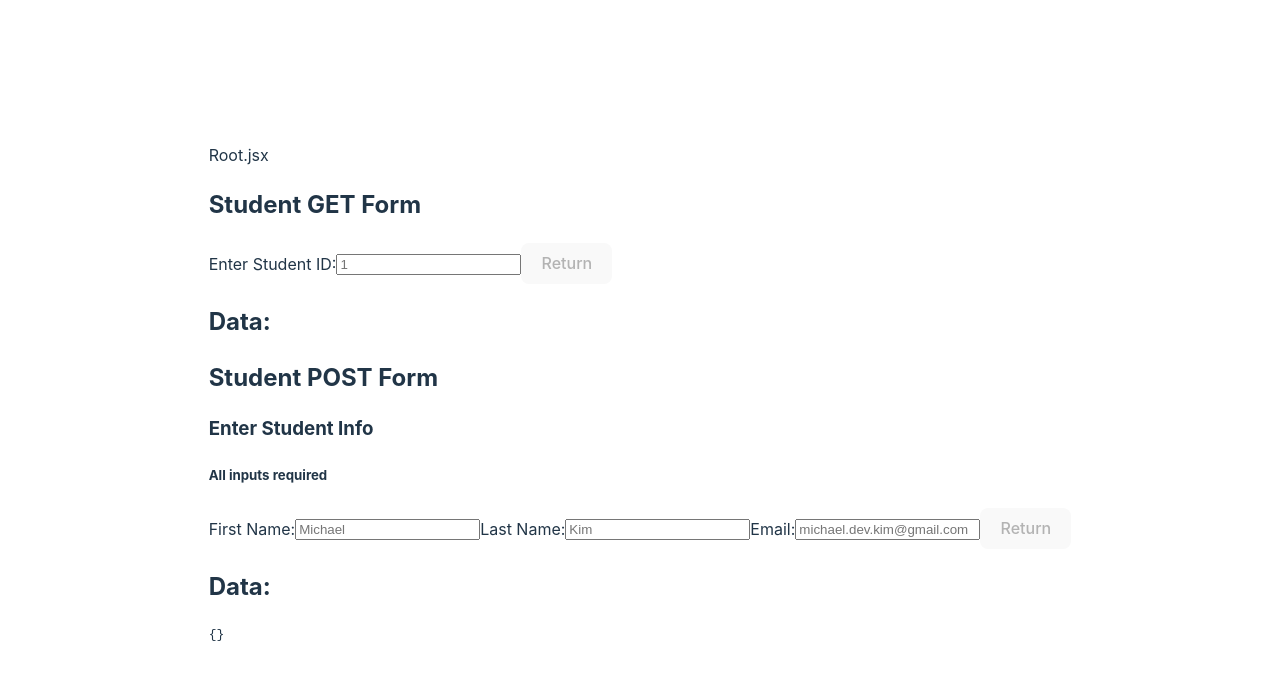
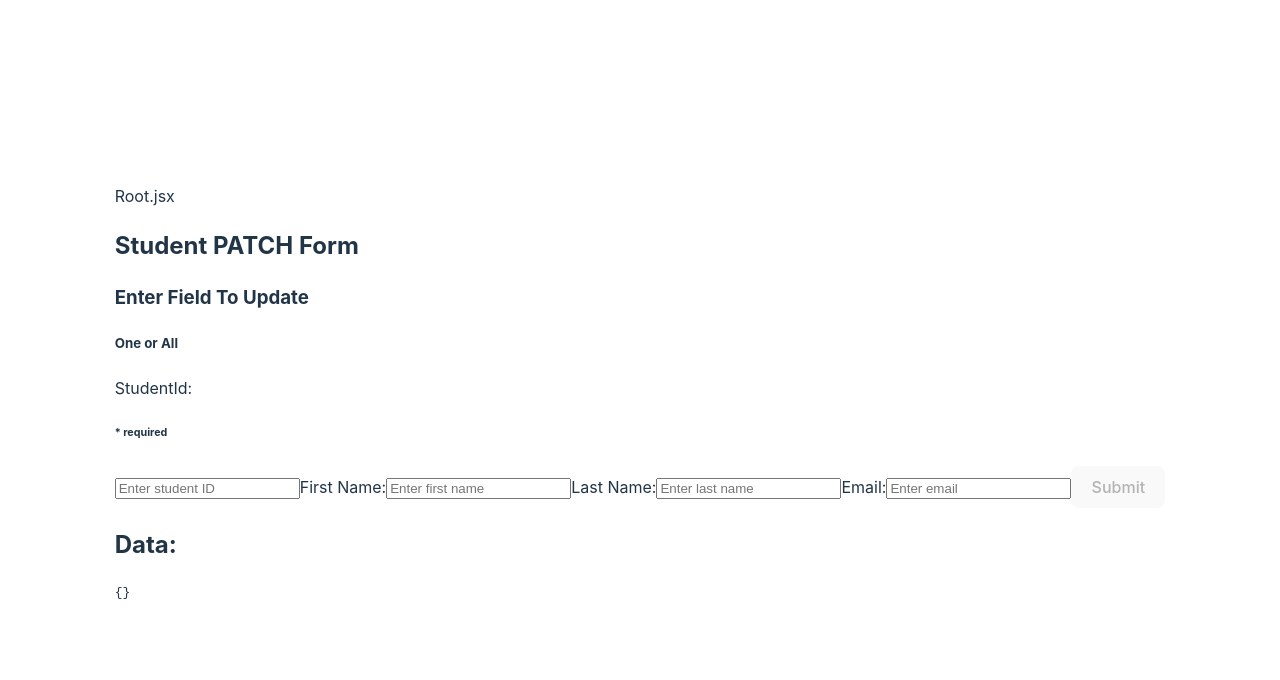
Before and after one commit to aahx/AWS-Cloud-Database-Query-Hub, a React (Vite) app: page / in a window 1280 px wide. Shown: the top 680 px of the page. Built offline with nearby package versions, Linux system fonts and the light colour scheme.

Commit message:
completed student patch

```diff
--- a/src/components/RightPanel/StudentCrud/StudentPatch.jsx
+++ b/src/components/RightPanel/StudentCrud/StudentPatch.jsx
@@ -1,10 +1,123 @@
+/* eslint-disable no-undef */
 /* eslint-disable no-unused-vars */
 
+import axios from "axios";
+import { useState } from "react";
 
-export default function StudentPatch(){
-    const invokeURL = "https://feuzl6d9yk.execute-api.us-west-1.amazonaws.com/test";
+export default function StudentPatch() {
+    const [studentData, setStudentData] = useState({
+        first_name: "",
+        last_name: "",
+        email: ""
+    });
+    const [studentId, setStudentId] = useState("");
+    const [responseData, setResponseData] = useState({});
+    const [loading, setLoading] = useState(false);
 
-    return(
-        <h1> Student Patch Form</h1>
-    )
+    const handleIdChange = (e) => {
+        const value = e.target.value;
+        setStudentId(value);
+    };
+
+    const handleInputChange = (e) => {
+        const { name, value } = e.target;
+        setStudentData((prevData) => ({
+            ...prevData,
+            [name]: value
+        }));
+    };
+
+    const handleSubmit = async () => {
+        const invokeURL = "https://feuzl6d9yk.execute-api.us-west-1.amazonaws.com/test/students";
+        setLoading(true);
+
+        try {
+            const updatedData = {};
+            for (const key in studentData) {
+                if (studentData[key] !== "") {
+                    updatedData[key] = studentData[key];
+                }
+            }
+
+            const response = await axios.patch(`${invokeURL}/${studentId}`, updatedData);
+            setResponseData(response.data);
+        } catch (error) {
+            console.error(error);
+            setResponseData(error.message);
+        } finally {
+            setLoading(false);
+            setStudentData({
+                first_name: "",
+                last_name: "",
+                email: ""
+            });
+            setStudentId("");
+        }
+    };
+
+    return (
+        <>
+            <div>
+                <h2>Student PATCH Form</h2>
+                <form>
+                    <h3>Enter Field To Update</h3>
+                    <h5>One or All</h5>
+
+                    <label htmlFor="studentId">StudentId:</label>
+                    <h6>* required</h6>
+                    <input
+                        type="text"
+                        name="studentId"
+                        value={studentId}
+                        onChange={handleIdChange}
+                        placeholder="Enter student ID"
+                    />
+
+                    <label htmlFor="firstName">First Name:</label>
+                    <input
+                        type="text"
+                        name="first_name"
+                        value={studentData.first_name}
+                        onChange={handleInputChange}
+                        placeholder="Enter first name"
+                    />
+
+                    <label htmlFor="lastName">Last Name:</label>
+                    <input
+                        type="text"
+                        name="last_name"
+                        value={studentData.last_name}
+                        onChange={handleInputChange}
+                        placeholder="Enter last name"
+                    />
+
+                    <label htmlFor="email">Email:</label>
+                    <input
+                        type="text"
+                        name="email"
+                        value={studentData.email}
+                        onChange={handleInputChange}
+                        placeholder="Enter email"
+                    />
+
+                    <button
+                        type="button"
+                        onClick={handleSubmit}
+                        disabled={!studentId || loading}
+                    >
+                        {loading ? "Loading..." : "Submit"}
+                    </button>
+                </form>
+            </div>
+
+            <div>
+                <h2>Data:</h2>
+                {responseData && (
+                    <div>
+                        <pre>{JSON.stringify(responseData, null, 2)}</pre>
+                    </div>
+                )}
+            </div>
+        </>
+    );
 }
--- a/src/components/RightPanel/StudentCrud/StudentPost.jsx
+++ b/src/components/RightPanel/StudentCrud/StudentPost.jsx
@@ -43,7 +43,6 @@ export default function StudentPost() {
         }
     };
 
-    //test
 
     return (
         <>
--- a/src/routes/Root.jsx
+++ b/src/routes/Root.jsx
@@ -6,6 +6,7 @@ import RightPanel from "../pages/Root/RightPanel";
 
 import StudentGet from "../components/RightPanel/StudentCrud/StudentGet";
 import StudentPost from "../components/RightPanel/StudentCrud/StudentPost";
+import StudentPatch from "../components/RightPanel/StudentCrud/StudentPatch";
 
 export default function Root() {
   return (
@@ -13,8 +14,9 @@ export default function Root() {
     Root.jsx
     {/* <LeftPanel /> */}
     {/* <RightPanel /> */}
-    <StudentGet/>
-    <StudentPost/>
+    {/* <StudentGet/> */}
+    {/* <StudentPost/> */}
+    <StudentPatch/>
     </>
   );
 }
```
